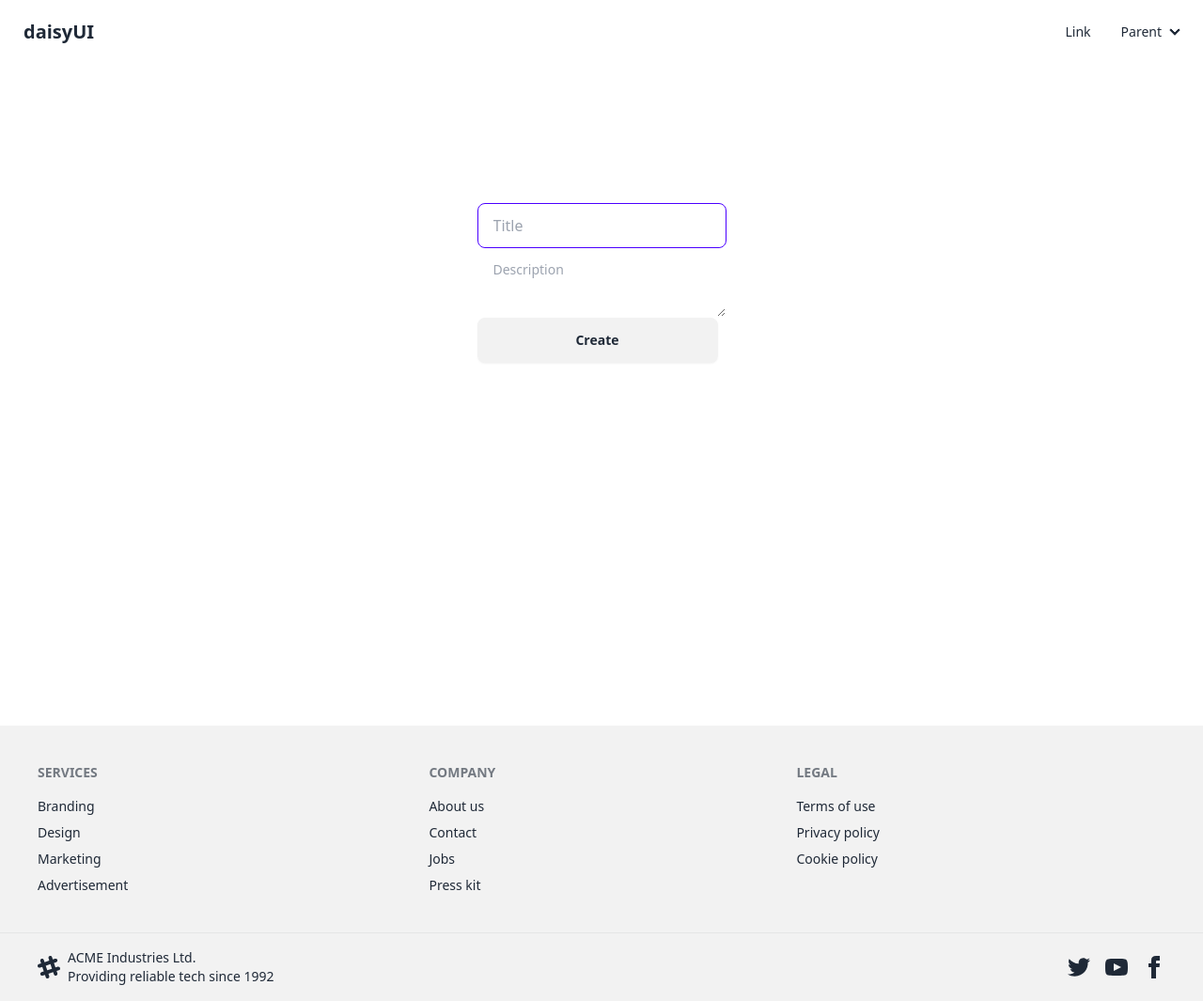
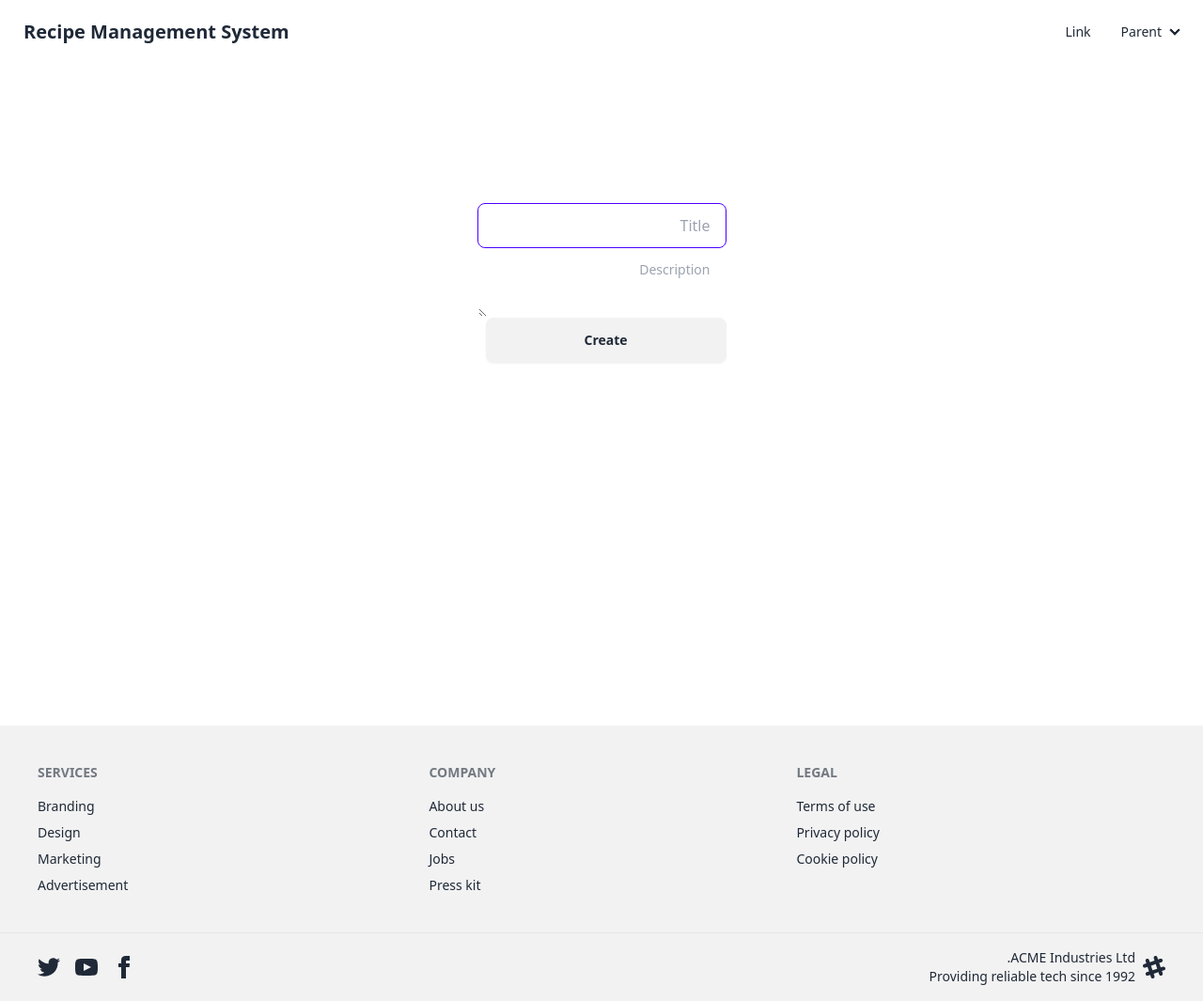
Before and after one commit to Hamidrezamoradi1992/Recipe_Management_System, a Django app: page / in a window 1280 px wide. Shown: the whole page at 94% size. Run offline with Django 5.2, Linux system fonts and the light colour scheme; some libraries are stand-ins or nearby versions.

Commit message:
end project

```diff
--- a/recipes/views.py
+++ b/recipes/views.py
@@ -59,4 +59,4 @@ def recipe_view(request, pk):  # OPTIONAL
     # Handle recipe deletion with AJAX
 
     recipe = get_object_or_404(Recipe, pk=pk)
-    return render(request, 'view.html', {'recipe': recipe})
+    return JsonResponse({"title":recipe.title, "description":recipe.description}, status=200,safe=False)
--- a/templates/_base.html
+++ b/templates/_base.html
@@ -10,7 +10,7 @@
     <script src="https://cdn.tailwindcss.com"></script>
     {% block extra-head %}{% endblock %}
 </head>
-<body>
+<body style="direction: rtl">
 {% include 'components/header.html' %}
 <main class="max-w-[1920px] mt-16 py-5 mx-auto min-h-[80vh]">
     {% block content %}{% endblock %}
--- a/templates/components/footer.html
+++ b/templates/components/footer.html
@@ -1,4 +1,4 @@
-<footer class="footer bg-base-200 text-base-content p-10">
+<footer class="footer bg-base-200 text-base-content p-10 " style="direction: ltr">
   <nav>
     <h6 class="footer-title">Services</h6>
     <a class="link link-hover">Branding</a>
@@ -39,7 +39,7 @@
       Providing reliable tech since 1992
     </p>
   </aside>
-  <nav class="md:place-self-center md:justify-self-end">
+  <nav class="md:place-self-center md:justify-self-end" style="direction: ltr">
     <div class="grid grid-flow-col gap-4">
       <a>
         <svg
--- a/templates/components/header.html
+++ b/templates/components/header.html
@@ -1,6 +1,6 @@
-<div class="navbar bg-base-100">
+<div class="navbar bg-base-100" style="direction: ltr">
   <div class="flex-1">
-    <a class="btn btn-ghost text-xl">daisyUI</a>
+    <a class="btn btn-ghost text-xl">Recipe Management System</a>
   </div>
   <div class="flex-none">
     <ul class="menu menu-horizontal px-1">
--- a/templates/home.html
+++ b/templates/home.html
@@ -1,8 +1,8 @@
 {% extends '_base.html' %}
 {% block content %}
-    <div id="recipe_view" class="mx-auto w-10/12 p-8 grid grid-cols-3 gap-3"></div>
-
-    <form action="" id="forms" class="grid grid-row3 flex align-center justify-center ">
+    <div id="recipe_view" class="mx-auto w-10/12 p-8 grid grid-cols-3 gap-3 "></div>
+    <div id="view_detail"></div>
+    <form action="" id="forms" class="grid grid-row3 flex align-center justify-center !hidden">
         <input
                 type="text"
                 placeholder="Title"
@@ -22,9 +22,14 @@
         let mainView = document.querySelector("#recipe_view");
         let formEL = document.querySelector('#forms');
         let updateEL = document.querySelector('#update');
+        let viewDetailEL = document.querySelector('#view_detail');
 
 
         function loaded() {
+            formEL.classList.toggle("!hidden")
+                formEL.title.value="";
+            formEL.description.value=""
+            viewDetailEL.innerHTML = ""
             mainView.clear
             fetch("{% url 'recipe_list' %}", {
                 method: "POST",
@@ -50,14 +55,9 @@
                         <div class="card-body">
                             <h2 class="card-title">${recipies[r].title}</h2>
                             <div class="card-actions justify-end">
-                                <a href="view/${recipies[r].id}">
-                                    <button class="btn btn-primary">view</button>
-
-                                </a>
-
+                                    <button onclick="update_form(this)" id='update'class="btn btn-success " value="${recipies[r].id}">update</button>
                                     <button   onclick="del(this)" id='delete' class="btn btn-error" value="${recipies[r].id}">delete</button>
-                                    <button onclick="update_form(this)" id='update'class="btn btn-success " value="${recipies[r].id}">update</button>
-
+                                    <button onclick="view(this)" value="${recipies[r].id}" class="btn btn-primary">view</button>
                             </div>
                         </div>
                     </div>
@@ -72,7 +72,7 @@
 
         function del(value) {
 
-            if (confirm("Press a button!")) {
+            if (confirm("Are you sure about this?")) {
                 fetch(`delete/${value.value}`, {
                     method: "POST",
                     headers: {
@@ -82,14 +82,12 @@
                 }).then(async re => {
                     await re.text()
                 }).catch(() => {
-                    alert(error)
+
                 }).finally(() => {
+                    formEL.classList.toggle("!hidden")
                     loaded()
                 })
-            } else {
-                alert("You pressed Cancel!");
             }
-
 
         }
 
@@ -104,6 +102,7 @@
             let data = new FormData(form)
             console.log(form.title)
             console.log(form.description)
+            if ((!(form.title.value === "")) && (!(form.description.value === ""))) {
 
                 fetch('{% url 'recipe_create' %}', {
                     method: "POST",
@@ -115,21 +114,16 @@
                 }).then(async result => {
                     await result
                 }).finally(() => {
-                alert()
+                    formEL.classList.toggle("!hidden")
                     loaded();
 
                 })
-
+            }
         });
 
 
-        {#document.querySelector("#delete").addEventListener('clike',(event)=>{event.preventDefault();#}
-        {#    let f=event.target;#}
-        {#    console.log(f)#}
-        {#  #}
-        //
         function update_form(value) {
-            formEL.classList.toggle("!hidden")
+
 
             fetch(`update/${value.value}`, {
                 method: "GET",
@@ -155,6 +149,7 @@
                               </form>`
 
                     updateEL.innerHTML = el
+                    formEL.classList.toggle("!hidden");
                     updateEL.classList.toggle("!hidden");
 
                 }).finally(() => {
@@ -166,7 +161,7 @@
             let formUpdateEL = document.querySelector('#forms_update');
             formUpdateEL.addEventListener('submit', (event) => {
                 event.preventDefault()
-                if (confirm("Press a button!")) {
+                if (confirm("Are you sure about this?")) {
                     let form = event.target;
                     console.log(form.title)
                     console.log(form.description)
@@ -183,7 +178,7 @@
                         await result
                     }).finally(() => {
                         updateEL.classList.toggle("!hidden");
-                        formEL.classList.toggle('!hidden');
+
                         loaded();
 
                     })
@@ -195,5 +190,37 @@
 
         }
 
+        function view(value) {
+            formEL.classList.toggle('!hidden');
+            fetch(`view/${value.value}`, {
+                method: "Post",
+                headers: {
+                    'X-Requested-With': 'XMLHttpRequest',
+                    'X-CSRFToken': '{{ csrf_token }}'
+                }
+            }).then(async response => {
+                const data = await response.json();
+                mainView.innerHTML = ""
+                console.log(data)
+                viewDetailEL.innerHTML = `
+                    <div class="pr-10 pl-10">
+                        <h1 class="text-5xl m-auto justify-center text-center">${data.title}</h1>
+
+                        <p class="mt-4">${data.description}</p>
+                    <div/>
+                    <div class="flex justify-center aline-center mt-40">
+                         <button onclick="loaded()" class="btn btn-active btn-secondary">back</button>
+                    <div/>
+                `
+
+            })
+        }
+
+        {#document.querySelector("#delete").addEventListener('clike',(event)=>{event.preventDefault();#}
+        {#    let f=event.target;#}
+        {#    console.log(f)#}
+        {#  #}
+        //
+
     </script>
 {% endblock %}
```
Lines whose indentation alone changed are shown as unchanged.
